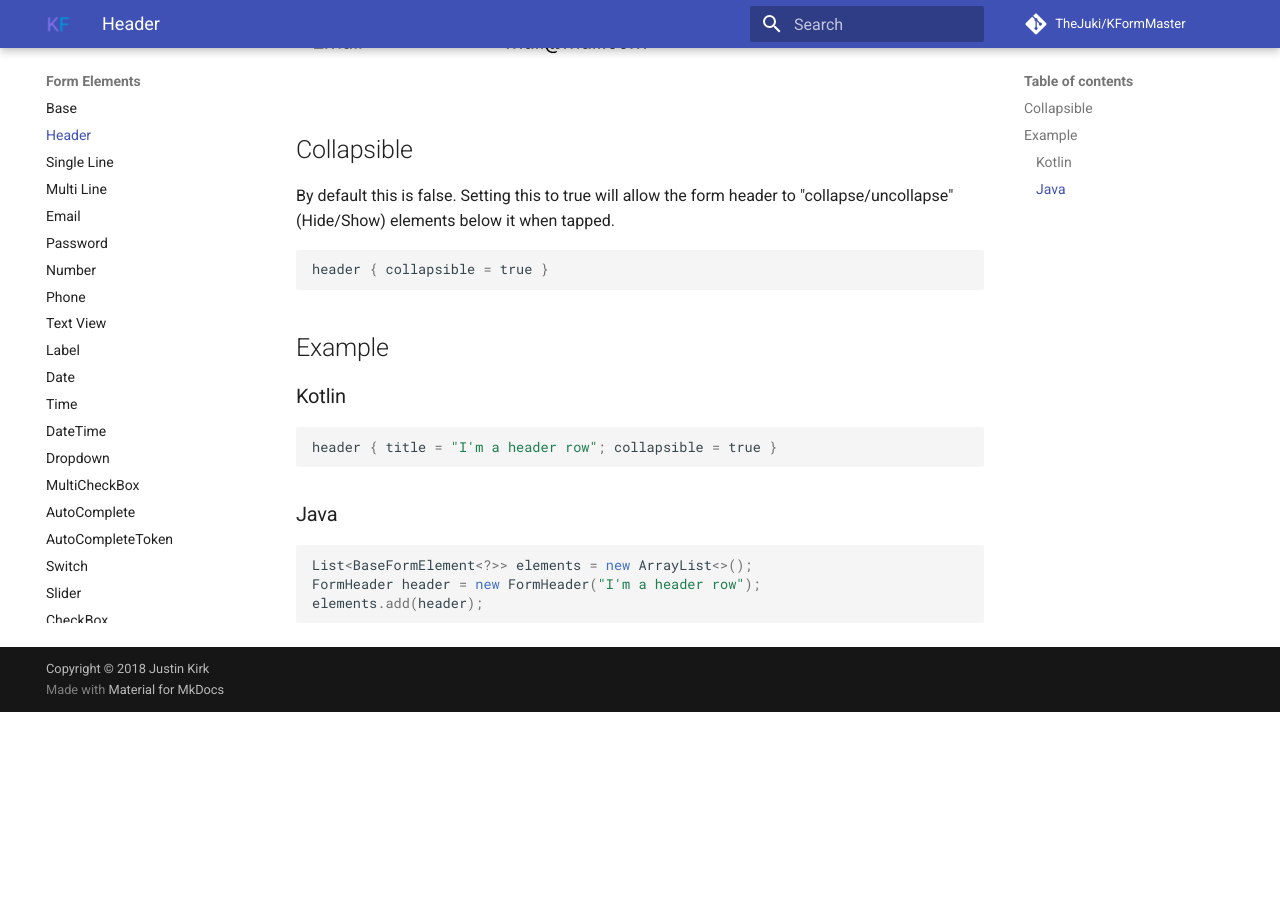
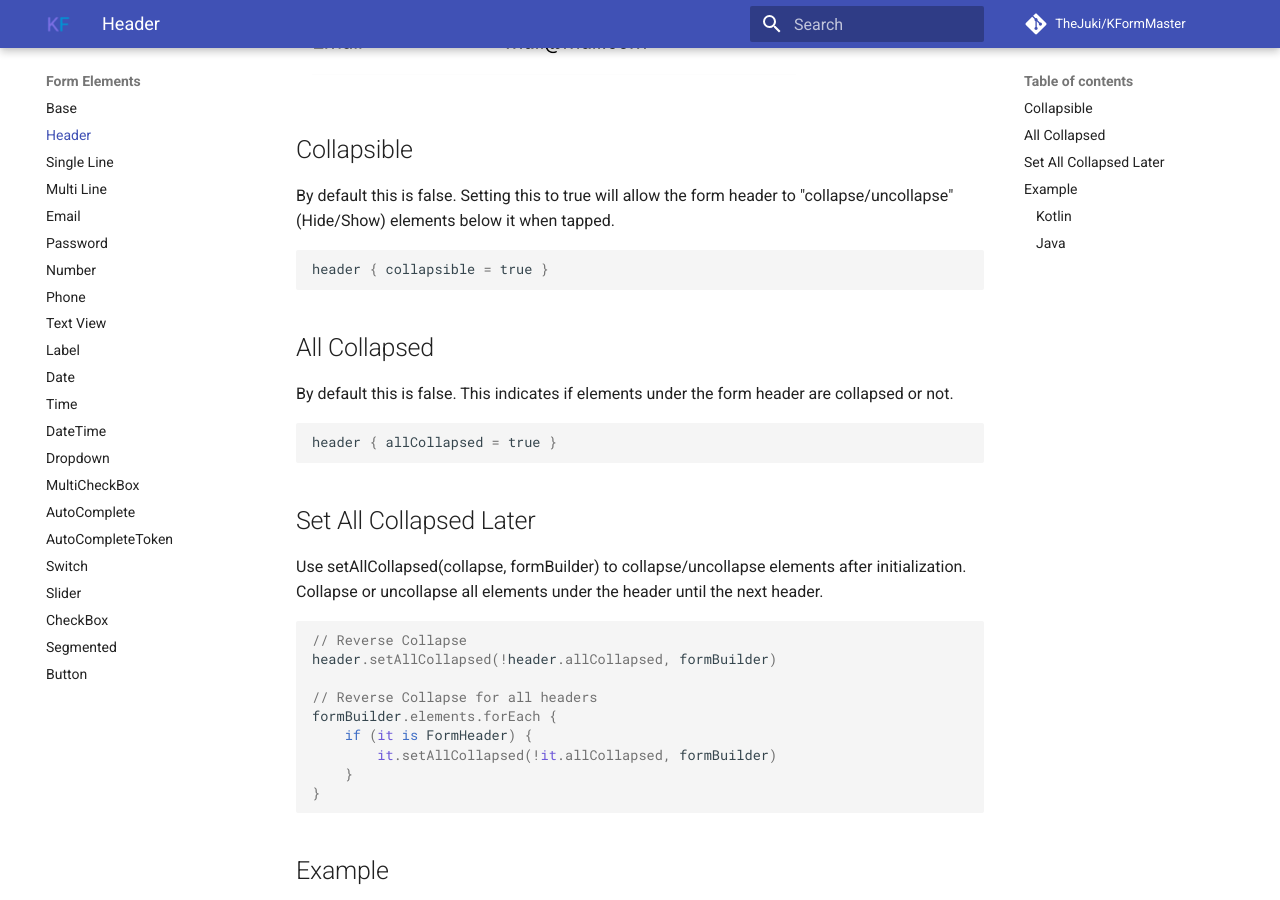
Before and after one commit to TheJuki/KFormMaster, an MkDocs documentation site: the page built from docs/element/header.md, in a window 1280 px wide and 900 px high, scrolled down 333 px. Built offline with MkDocs 1.6.1 and Material for MkDocs 9.7.7, drawn with Linux system fonts in a browser that asks for light colours; comment, search, counter and statistics services are not loaded; before the commit the page ends 1045 px from its top, so only the background shows below that.

Commit message:
Add docs.

````diff
--- a/docs/element/header.md
+++ b/docs/element/header.md
@@ -9,6 +9,32 @@ Setting this to true will allow the form header to "collapse/uncollapse" (Hide/S
 
 ```kotlin
 header { collapsible = true }
+```
+
+## All Collapsed
+
+By default this is false.
+This indicates if elements under the form header are collapsed or not.
+
+```kotlin
+header { allCollapsed = true }
+```
+
+## Set All Collapsed Later
+
+Use setAllCollapsed(collapse, formBuilder) to collapse/uncollapse elements after initialization.
+Collapse or uncollapse all elements under the header until the next header.
+
+```kotlin
+// Reverse Collapse
+header.setAllCollapsed(!header.allCollapsed, formBuilder)
+
+// Reverse Collapse for all headers
+formBuilder.elements.forEach {
+    if (it is FormHeader) {
+        it.setAllCollapsed(!it.allCollapsed, formBuilder)
+    }
+}
 ```
 
 ## Example
````
Also changed, not shown: docs/migrateBuilder.md (added, +37 -0 lines), 3 other files.
